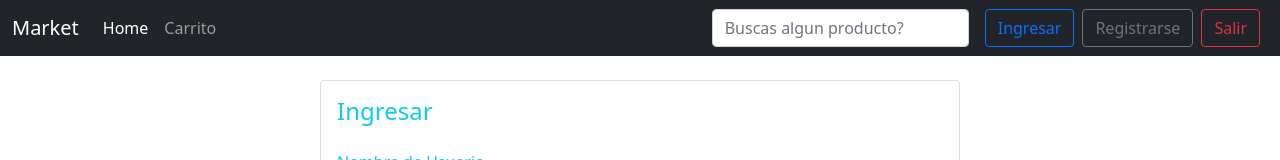
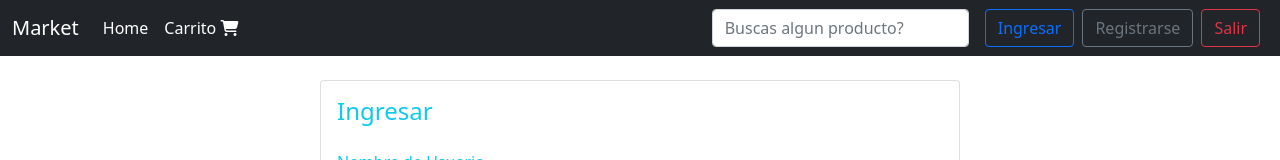
Before and after one commit to FrancoDeSalvo/PNT2-Ecommerce, a Vue app: page /Login in a window 1280 px wide. Shown: the top 160 px of the page. Built offline with nearby package versions, Linux system fonts and the light colour scheme.

Commit message:
Logo carrito

```diff
--- a/public/index.html
+++ b/public/index.html
@@ -7,6 +7,7 @@
     <link rel="icon" href="<%= BASE_URL %>favicon.ico">
     <title><%= htmlWebpackPlugin.options.title %></title>
     <link href="https://cdn.jsdelivr.net/npm/bootstrap@5.1.3/dist/css/bootstrap.min.css" rel="stylesheet" integrity="sha384-1BmE4kWBq78iYhFldvKuhfTAU6auU8tT94WrHftjDbrCEXSU1oBoqyl2QvZ6jIW3" crossorigin="anonymous">
+    <script src="https://kit.fontawesome.com/c59a806b84.js" crossorigin="anonymous"></script>
   </head>
   <body>
     <noscript>
--- a/src/components/shared/Navbar.vue
+++ b/src/components/shared/Navbar.vue
@@ -12,7 +12,9 @@
             <router-link class="nav-link active" to="/">Home</router-link>
           </li>
           <li class="nav-item">
-            <router-link class="nav-link" to="/Carrito">Carrito</router-link>
+            <router-link class="nav-link active" to="/Carrito">
+              Carrito <i class="fa-solid fa-cart-shopping"></i>
+            </router-link>
           </li>
 
         </ul>
--- a/src/views/ProductoDetalle.vue
+++ b/src/views/ProductoDetalle.vue
@@ -26,7 +26,9 @@
 
         <div class="text-center mt-4">
           <router-link to=/Carrito>
-              <button class="btn btn-outline-success" type="button" @click="addtoCart">Agregar al Carrito</button>
+              <button class="btn btn-outline-success" type="button" @click="addtoCart">
+                Agregar al Carrito <i class="fa-solid fa-cart-shopping"></i>
+                </button>
           </router-link>
         </div>
       </div>
```
